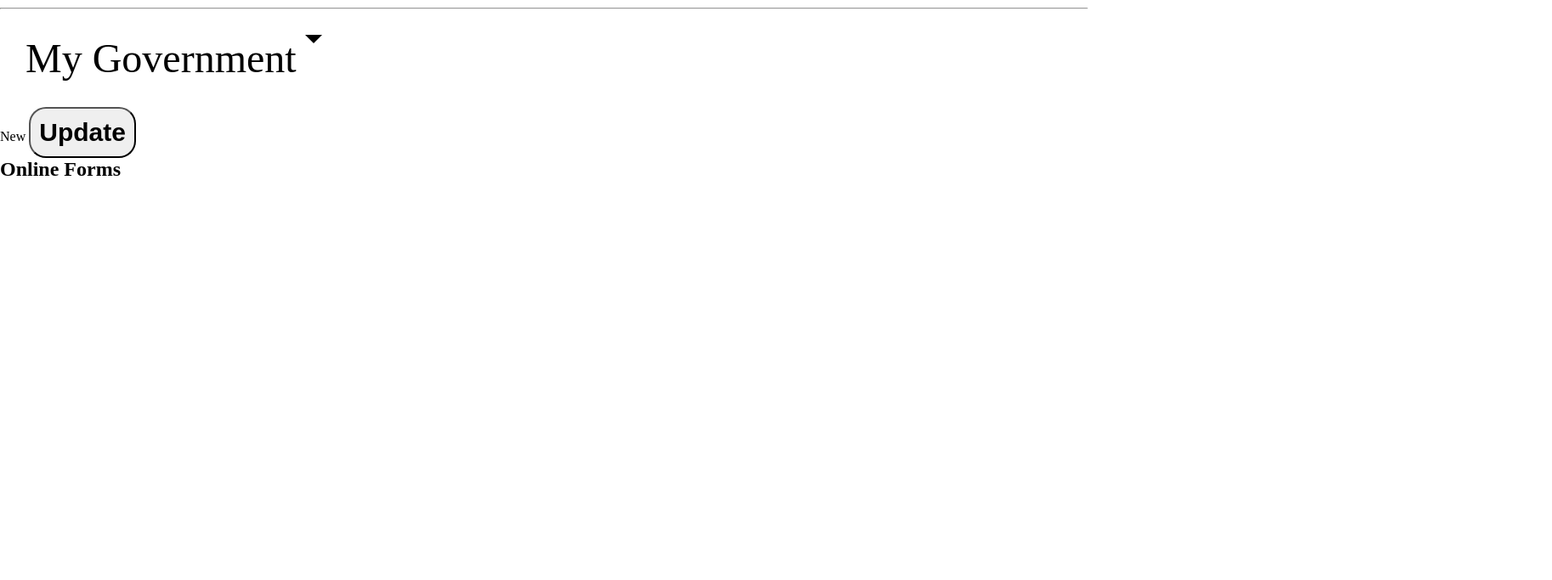
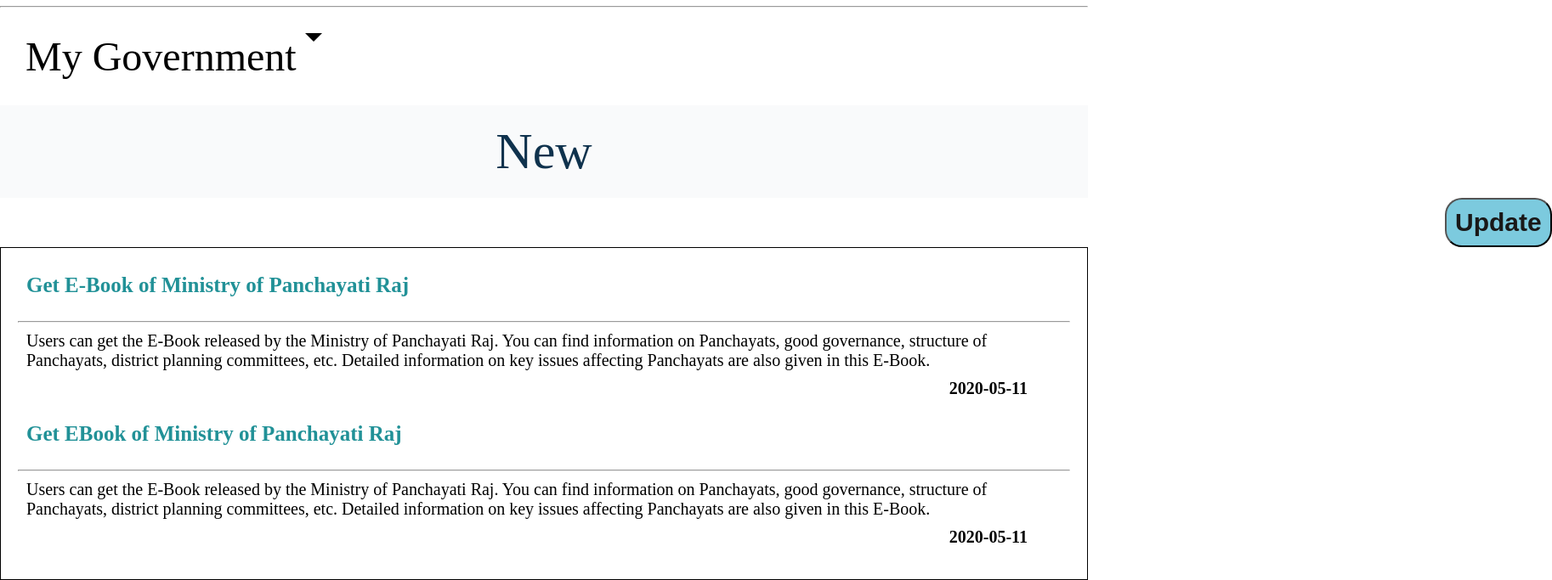
Before and after one commit to SRShahir/Myproject, a plain HTML site: page index.html in a window 1280 px wide. Shown: the part 380-1063 px from the top of the page at 85% size, 1826 px wide, since content can reach past the window. Before the commit the page ends 800 px from the top, so only its background shows below. Drawn offline with Linux system fonts and the light colour scheme.

Commit message:
dfgh hhh hh

```diff
--- a/index.html
+++ b/index.html
@@ -48,6 +48,8 @@
                         <li><a href="#">Act</a></li>
                         <li><a href="#">Scheme</a></li>
                         <li><a href="#">Document</a></li>
+                        <li><a href="#">Online Forms</a></li>
+
                     </ul>
                 </nav>
             </div>
@@ -56,7 +58,6 @@
 
             <span id="gov-new">New</span>
             <button type="button" id="update">Update</button>
-            <h2>Online Forms</h2>
 
         </div>
         <script>
@@ -115,6 +116,64 @@
             // Initialize Firebase
             const app = initializeApp(firebaseConfig);
             const analytics = getAnalytics(app);
+
+    let dbdata = [
+        {
+            "title": "Get E-Book of Ministry of Panchayati Raj",
+            "Description": "Users can get the E-Book released by the Ministry of Panchayati Raj. You can find information on Panchayats, good governance, structure of Panchayats, district planning committees, etc. Detailed information on key issues affecting Panchayats are also given in this E-Book.",
+            "Date": "2020-05-11"
+        },
+        {
+            "title": "Get EBook of Ministry of Panchayati Raj",
+            "Description": "Users can get the E-Book released by the Ministry of Panchayati Raj. You can find information on Panchayats, good governance, structure of Panchayats, district planning committees, etc. Detailed information on key issues affecting Panchayats are also given in this E-Book.",
+            "Date": "2020-05-11"
+        }
+    ];
+
+
+    // document.write(dbdata);
+    // document.body.innerHTML = dbdata;
+
+    let vDom = document.createElement('div');
+    let x = "";
+
+    dbdata.forEach(scheme => {
+        x = x + schemeTemplate(scheme);
+
+    });
+
+    vDom.innerHTML = x;
+
+
+    document.body.appendChild(vDom)
+    vDom.style.border = "1px solid black";
+
+    vDom.style.padding = "20px";
+
+    vDom.style.fontsize = "40px";
+
+
+    function schemeTemplate(params) {
+
+        // console.log(params.title);
+
+        return `<div>
+           <p class="title"> <b>${params.title}
+            </b></p><br><hr>
+
+                <p class="disc"> ${params.Description} </p>
+
+                    <p class="date"><b> ${params.Date}</b></p><br>
+
+                    </div>`;
+
+        vDom.innerHTML = x;
+    }
+
+
+
+
+
         </script>
     </body>
 
--- a/script.js
+++ b/script.js
@@ -0,0 +1,35 @@
+let vDom = document.createElement('div');
+let x = "";
+
+dbdata.forEach(scheme => {
+    x = x + schemeTemplate(scheme);
+
+});
+
+vDom.innerHTML = x;
+
+
+document.body.appendChild(vDom)
+vDom.style.border = "1px solid black";
+
+vDom.style.padding = "20px";
+
+vDom.style.fontsize = "40px";
+
+
+function schemeTemplate(params) {
+
+    // console.log(params.title);
+
+    return `<div>
+           <p class="title"> <b>${params.title}
+            </b></p><br><hr>
+
+                <p class="disc"> ${params.Description} </p>
+
+                    <p class="date"><b> ${params.Date}</b></p><br>
+
+                    </div>`;
+
+    vDom.innerHTML = x;
+}
--- a/style.css
+++ b/style.css
@@ -12,23 +12,24 @@
 }
 
 #leng>input {
-    box-sizing: inherit;
     padding: 10px;
     margin-left: 20px;
     font-size: 30px;
     border-radius: 10px;
     justify-content: left;
     align-items: center;
+    background-color: rgb(232, 240, 238);
 }
 
 #search {
     padding: 10px;
-    height: 60px;
     font-size: 30px;
     outline: none;
     font-weight: bold;
     border-radius: 20px;
     right: 20px;
+    background-color: rgb(114, 191, 224);
+    cursor: pointer;
 }
 
 #sidenav {
@@ -99,10 +100,46 @@ nav ul li a {
 
 #update {
     padding: 10px;
-    height: 60px;
     font-size: 30px;
-    outline: none;
     font-weight: bold;
     border-radius: 20px;
-    right: 20px;
+    right: -1700px;
+    position: relative;
+    background-color: rgb(124, 202, 222);
+    color: rgb(25, 24, 24);
+    cursor: pointer;
+
+    }
+
+    .title {
+        padding: 10px;
+        font-size: 25px;
+        color: rgb(33, 145, 151);
+
+    }
+
+    .disc {
+        padding: 10px;
+        font-size: 20px;
+    }
+
+    .date {
+        display: flex;
+        justify-content: right;
+        font-size: 20px;
+        margin-right: 50px;
+        position: relative;
+        z-index: 5;
+    }
+
+    #gov-new {
+        padding: 20px;
+        background-color: rgb(249, 250, 251);
+        font-size: 60px;
+        font-weight: bold,;
+        color: rgb(15, 50, 77);
+        display: flex;
+        justify-content: center;
+        align-items: center;
+        cursor: pointer;
 }
```
